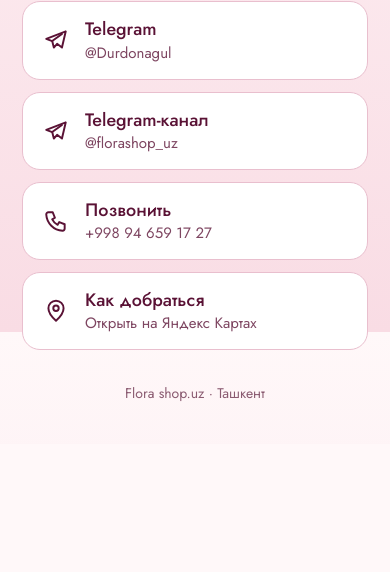
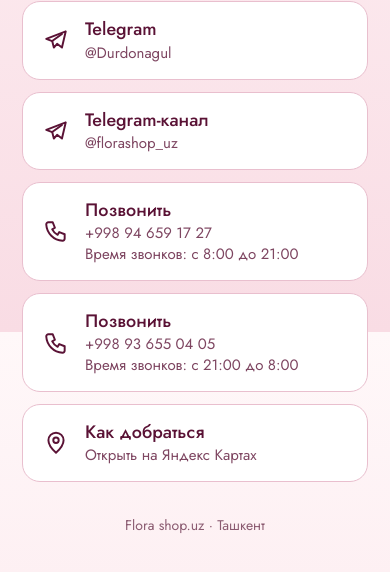
Before and after one commit to karimovabush-oss/florashop.uz, a plain HTML site: page index.html in a window 390 px wide. Shown: the part 512-1084 px from the top of the page. Before the commit the page ends 956 px from the top, so only its background shows below. Drawn offline with nearby package versions, Linux system fonts and the light colour scheme.

Commit message:
Add second phone number and calling hours

```diff
--- a/index.html
+++ b/index.html
@@ -85,7 +85,10 @@ footer{margin-top:34px; font-size:14px; color:var(--muted)}
       <span><span class="t">Telegram-канал</span><span class="s">@florashop_uz</span></span></a></li>
     <li><a class="btn" href="tel:+998946591727">
       <svg viewBox="0 0 24 24" fill="none" stroke="currentColor" stroke-width="1.8" stroke-linecap="round" stroke-linejoin="round" aria-hidden="true"><path d="M5 4h4l2 5-2.5 1.5a11 11 0 0 0 5 5L15 13l5 2v4a2 2 0 0 1-2 2A16 16 0 0 1 3 6a2 2 0 0 1 2-2z"/></svg>
-      <span><span class="t">Позвонить</span><span class="s">+998 94 659 17 27</span></span></a></li>
+      <span><span class="t">Позвонить</span><span class="s">+998 94 659 17 27</span><span class="s">Время звонков: с 8:00 до 21:00</span></span></a></li>
+    <li><a class="btn" href="tel:+998936550405">
+      <svg viewBox="0 0 24 24" fill="none" stroke="currentColor" stroke-width="1.8" stroke-linecap="round" stroke-linejoin="round" aria-hidden="true"><path d="M5 4h4l2 5-2.5 1.5a11 11 0 0 0 5 5L15 13l5 2v4a2 2 0 0 1-2 2A16 16 0 0 1 3 6a2 2 0 0 1 2-2z"/></svg>
+      <span><span class="t">Позвонить</span><span class="s">+998 93 655 04 05</span><span class="s">Время звонков: с 21:00 до 8:00</span></span></a></li>
     <li><a class="btn" href="https://yandex.uz/maps/10335/tashkent/?ll=69.322541%2C41.314939&amp;mode=poi&amp;poi%5Bpoint%5D=69.322340%2C41.314942&amp;poi%5Buri%5D=ymapsbm1%3A%2F%2Forg%3Foid%3D175654433433&amp;z=21" target="_blank" rel="noopener">
       <svg viewBox="0 0 24 24" fill="none" stroke="currentColor" stroke-width="1.8" stroke-linecap="round" stroke-linejoin="round" aria-hidden="true"><path d="M12 21s7-6.2 7-11.5A7 7 0 0 0 5 9.5C5 14.800 12 21 12 21z"/><circle cx="12" cy="9.5" r="2.5"/></svg>
       <span><span class="t">Как добраться</span><span class="s">Открыть на Яндекс Картах</span></span></a></li>
```
